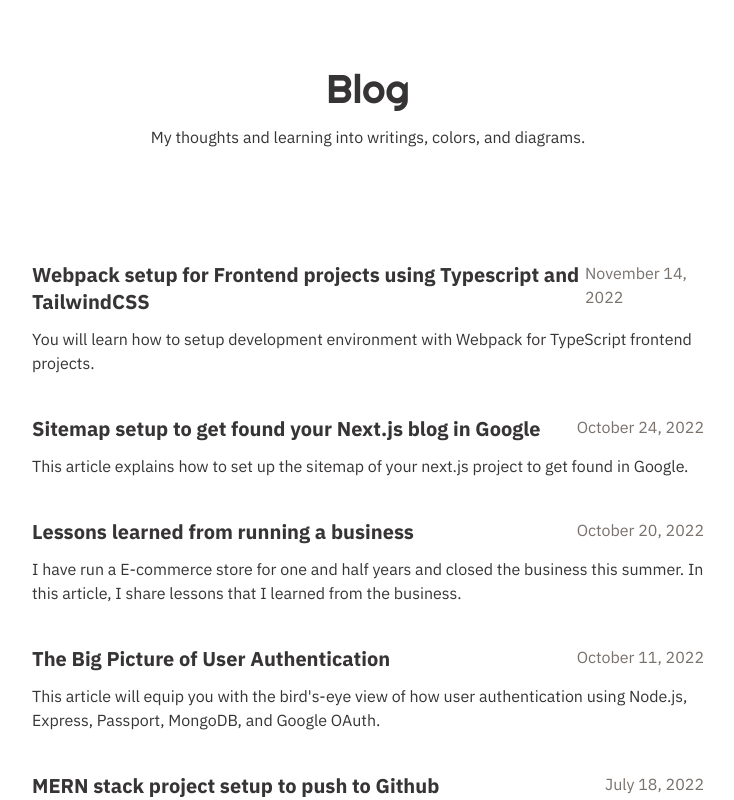
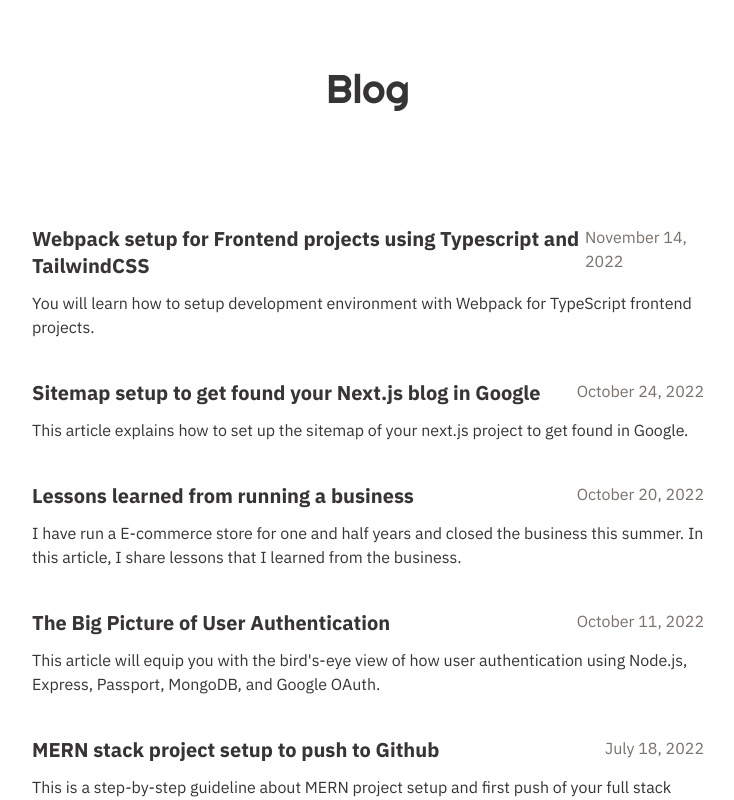
Before and after one commit to chepark/portfolio, a Next.js app: page /blog in a window 1280 px wide. Shown: the top 800 px of the page, without its empty margins (272-1006 px from the left). Built offline with nearby package versions, Linux system fonts and the light colour scheme.

Commit message:
Resolve crashes in build

```diff
--- a/components/pageHeader/PageHeader.tsx
+++ b/components/pageHeader/PageHeader.tsx
@@ -1,17 +1,12 @@
 import { useRouter } from "next/router";
 
-const PageHeader = ({ title, subTitle }) => {
+const PageHeader = ({ title }) => {
   const { pathname } = useRouter();
   const textAlignClass = pathname == "/" ? "text-left" : "text-center";
 
   return (
     <header>
       <h1 className={`${textAlignClass} font-righteous`}>{title}</h1>
-      {pathname !== "/" && (
-        <p className={`mt-3 text-base whitespace-pre-line ${textAlignClass}`}>
-          {subTitle}
-        </p>
-      )}
     </header>
   );
 };
--- a/package.json
+++ b/package.json
@@ -10,7 +10,7 @@
     "type": "git",
     "url": "https://github.com/chepark/portfolio"
   },
-  "version": "0.0.0",
+  "version": "0.1.0",
   "private": true,
   "scripts": {
     "dev": "next dev",
--- a/tsconfig.json
+++ b/tsconfig.json
@@ -21,7 +21,7 @@
     "next-env.d.ts",
     "**/*.ts",
     "**/*.tsx"
-, "__tests__/components/sectionIntro.spec.js"  ],
+, "__tests__/components/sectionIntro.spec.js", "__mocks__/skills.js", "__mocks__/fileMock.js", "__tests__/components/sectionSkills.spec.js", "__tests__/components/sectionProjectList.spec.js"  ],
   "exclude": [
     "node_modules"
   ]
```
Also changed, not shown: components/home/SectionTitle.tsx (+6 -1 lines).
